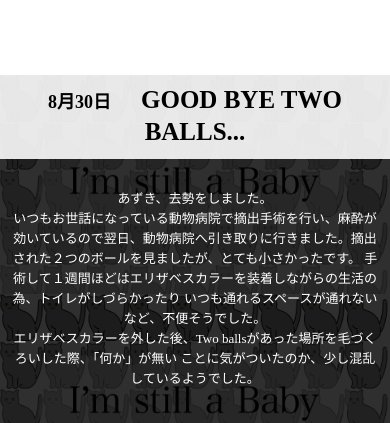
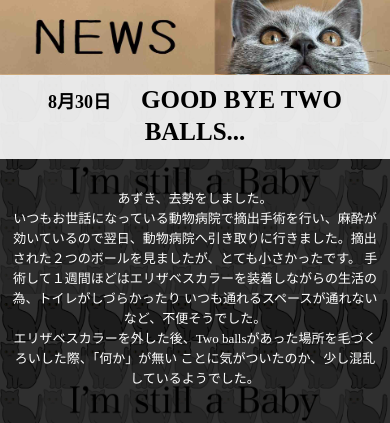
Before and after one commit to yuuki106/20220830azuki_twoballs, a plain HTML site: page index.html in a window 390 px wide. Shown: the part 90-513 px from the top of the page. Drawn offline with Linux system fonts and the light colour scheme.

Commit message:
Update responsive.css

```diff
--- a/responsive.css
+++ b/responsive.css
@@ -25,7 +25,7 @@
 
     .news-label{
         display: block;
-        background-image: url(/img/news_top_img.jpg);
+        background-image: url(https://github.com/yuuki106/20220830azuki_twoballs/blob/main/news_top_img.jpg?raw=true);
         background-size: contain;
         width: 100%;
         height: 85px;
```
